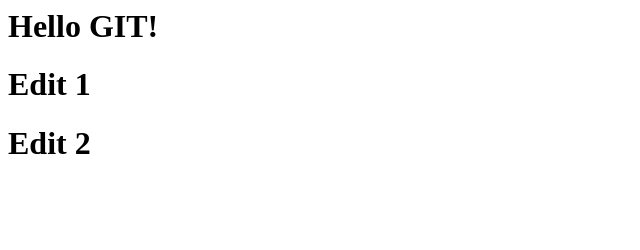
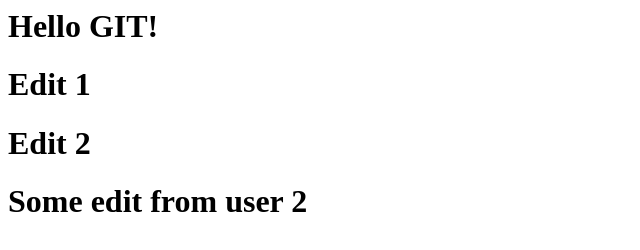
Before and after one commit to SU-Nesterenko/20191005, a plain HTML site: page index.htm in a window 1280 px wide. Shown: the whole page, without its empty margins (0-640 px from the left). Drawn offline with Linux system fonts and the light colour scheme.

Commit message:
User2's commit

```diff
--- a/index.htm
+++ b/index.htm
@@ -1,3 +1,4 @@
 <h1>Hello GIT!</h1>
 <h1>Edit 1</h1>
 <h1>Edit 2</h1>
+<h1>Some edit from user 2</h1>
```
